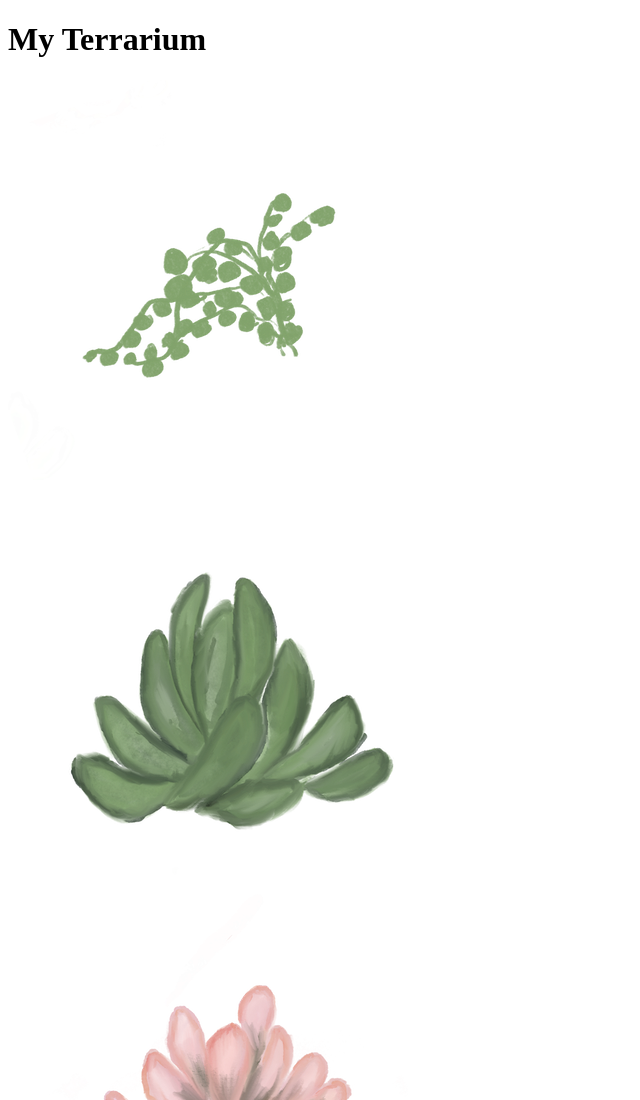
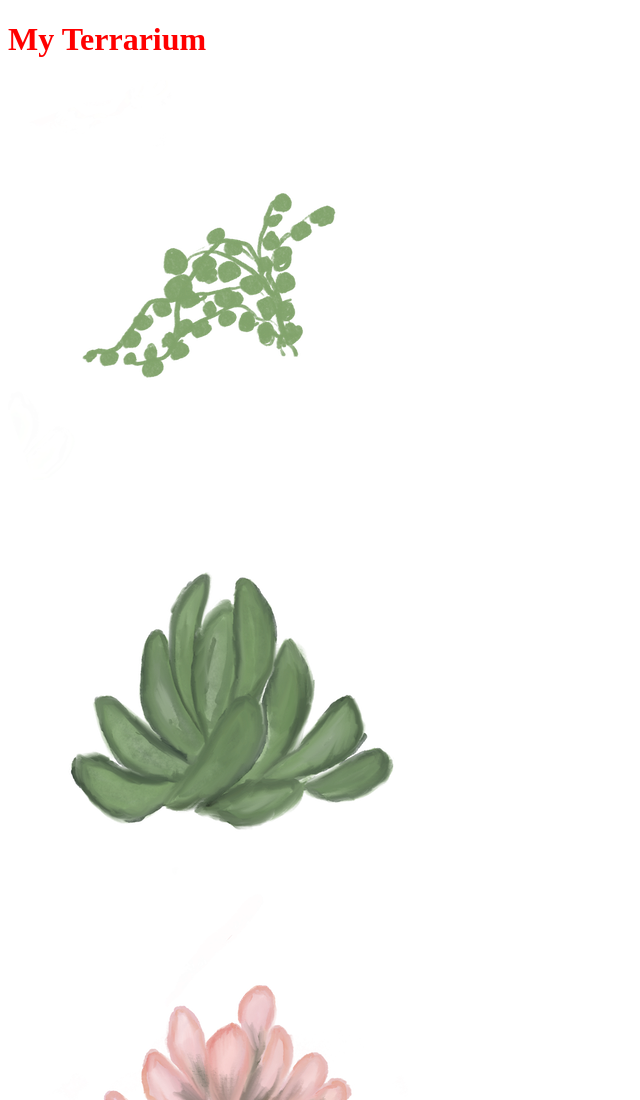
Before and after one commit to yesimhozman/terrarium, a plain HTML site: page index.html in a window 1280 px wide. Shown: the top 1100 px of the page, without its empty margins (0-640 px from the left). Drawn offline with Linux system fonts and the light colour scheme.

Commit message:
see the priority of styling  methods

```diff
--- a/index.html
+++ b/index.html
@@ -5,9 +5,11 @@
     <meta charset="utf-8" />
     <meta http-equiv="X-UA-Compatible" content="IE=edge" />
     <meta name="viewport" content="width=device-width, initial-scale=1" />
+    <link rel="stylesheet" href="./style.css" />
   </head>
   <body>
-    <h1>My Terrarium</h1>
+    <h1 style="color: red">My Terrarium</h1>
+    <!-- TASK 1: The color of h1 is red even it is bluew in style.css file, because inline styles override external CSS style changes-->
     <div id="page">
       <div id="left-container" class="container">
         <div class="plant-holder">
--- /dev/null
+++ b/style.css
@@ -0,0 +1,3 @@
+h1 {
+    color: blue;
+   }
```
